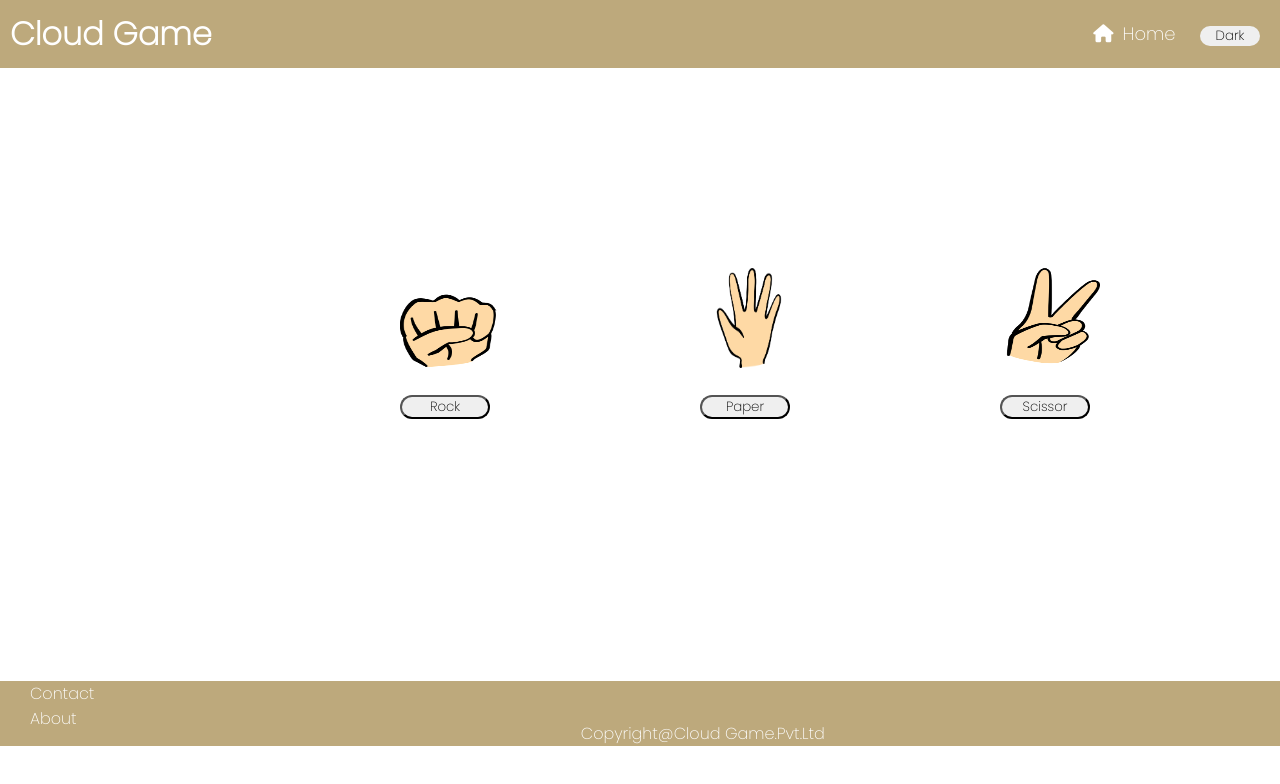
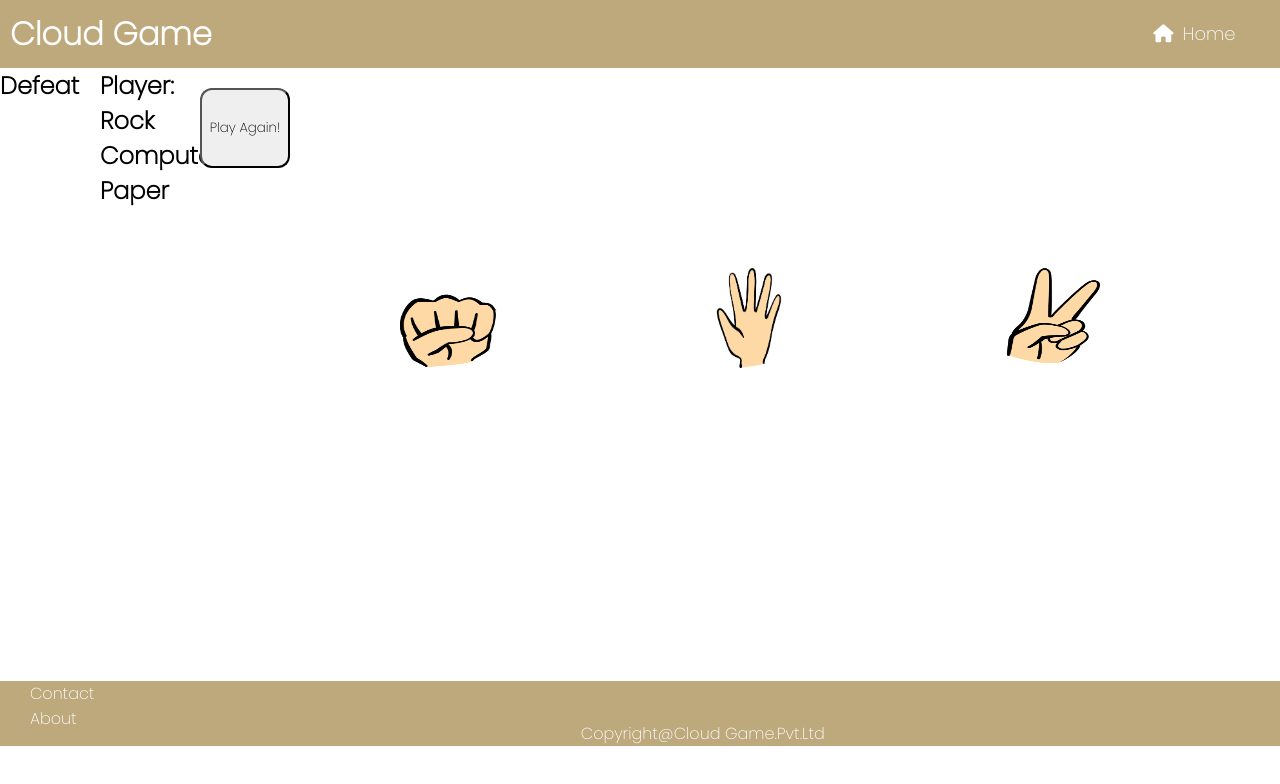
Before and after one commit to Bijay-Gurung/Rock-Paper-Scissor-game-in-JS, a plain HTML site: page game.html in a window 1280 px wide. Both pictures are taken after a click on the button "Rock". Drawn offline with Linux system fonts and the light colour scheme.

Commit message:
adding function on Play Game

```diff
--- a/game.html
+++ b/game.html
@@ -21,25 +21,25 @@
 
     <section id="game-container">
         <div class="Container">
-            <h1> </h1>
+                <h1 id="result"> </h1>
             <div class="Rock">
                 <img src="./Images/Rock.png" alt="Rock" height="100px" width="100px">
                 <br>
-                <button onclick="rock()">Rock</button>
+                <button id="rock-button" type="button"></button>
             </div>
 
             <div class="Paper">
                 <img src="./Images/Paper.png" alt="Paper" height="100px" width="100px">
                 <br>
-                <button onclick="paper()">Paper</button>
+                <button id="paper-button" type="button"></button>
             </div>
             <div class="Scissor">
                 <img src="./Images/Scissor.png" alt="Scissors" height="100px" width="100px">
                 <br>
-                <button onclick="scissor()">Scissor</button>
+                <button id="scissors-button" type="button"></button>
             </div>
 
-            <div class="result">
+            <div class="Choices">
                 <h2> </h2>
                 <h2> </h2>
             </div>
--- a/game.js
+++ b/game.js
@@ -1,15 +1,84 @@
-// Toggle Button
-function myFunction(){
-    const element = document.body;
-    element.classList.toggle("dark-mode");
+document.addEventListener('DOMContentLoaded', function() {
+    // Toggle Button
+    function myFunction() {
+      const element = document.body;
+      element.classList.toggle("dark-mode");
 
-    const button = document.querySelector("button");
-    if (element.classList.contains("dark-mode")){
-        button.textContent="Light";
+      const button = document.querySelector("button");
+      if (element.classList.contains("dark-mode")) {
+        button.textContent = "Light";
+      } else {
+        button.textContent = "Dark";
+      }
     }
-    else{
-        button.textContent="Dark";
+
+    // Game Function
+    let winMsg = 'Victory';
+    let loseMsg = 'Defeat';
+    let tieMsg = 'tie';
+    let moveList = ['Rock', 'Paper', 'Scissors'];
+    let resultDisplay = document.querySelector('#result');
+    let moveDisplay = document.querySelectorAll('.Choices h2');
+    let buttons = document.querySelectorAll('button');
+    let playAgainButton = document.createElement('button');
+
+    playAgainButton.innerHTML = 'Play Again!';
+    playAgainButton.style.display = 'none';
+
+    function calcResult(move1, move2) {
+      if (move1 === move2) {
+        return tieMsg;
+      } else if (
+        (move1 === 'Rock' && move2 === 'Scissors') ||
+        (move1 === 'Paper' && move2 === 'Rock') ||
+        (move1 === 'Scissors' && move2 === 'Paper')
+      ) {
+        return winMsg;
+      } else {
+        return loseMsg;
+      }
     }
-}
 
-// Game Function
+    function randomMove() {
+      return Math.floor(Math.random() * moveList.length);
+    }
+
+    function startGame() {
+      resultDisplay.innerHTML = 'Choose!';
+
+      for (let i = 0; i < buttons.length; i++) {
+        buttons[i].innerHTML = moveList[i];
+        buttons[i].style.display = 'inline-block';
+        buttons[i].addEventListener('click', playRound);
+      }
+    }
+
+    function endGame() {
+      for (let i = 0; i < buttons.length; i++) {
+        buttons[i].style.display = 'none';
+        buttons[i].removeEventListener('click', playRound);
+      }
+      playAgainButton.style.display = 'inline-block';
+      playAgainButton.addEventListener('click', restartGame);
+    }
+
+    function restartGame() {
+      startGame();
+      playAgainButton.style.display = 'none';
+    }
+
+    function playRound(event) {
+      const playerMove = event.target.innerHTML;
+      const computerMove = moveList[randomMove()];
+
+      moveDisplay[0].innerHTML = `Player: ${playerMove}`;
+      moveDisplay[1].innerHTML = `Computer: ${computerMove}`;
+
+      const result = calcResult(playerMove, computerMove);
+      resultDisplay.innerHTML = result;
+      endGame();
+    }
+
+    startGame();
+    document.querySelector('.Container').appendChild(playAgainButton);
+  });
```
Also changed, not shown: index.html (+1 -1 lines).
